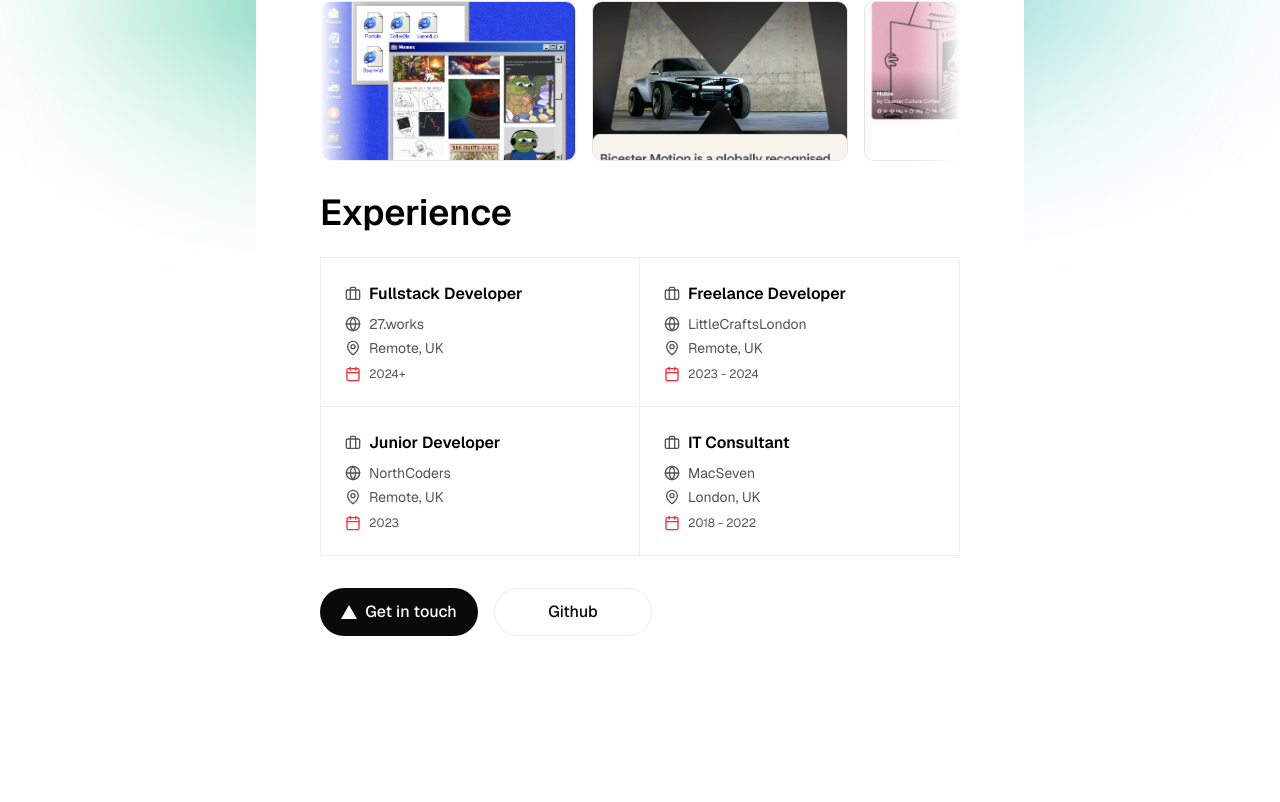
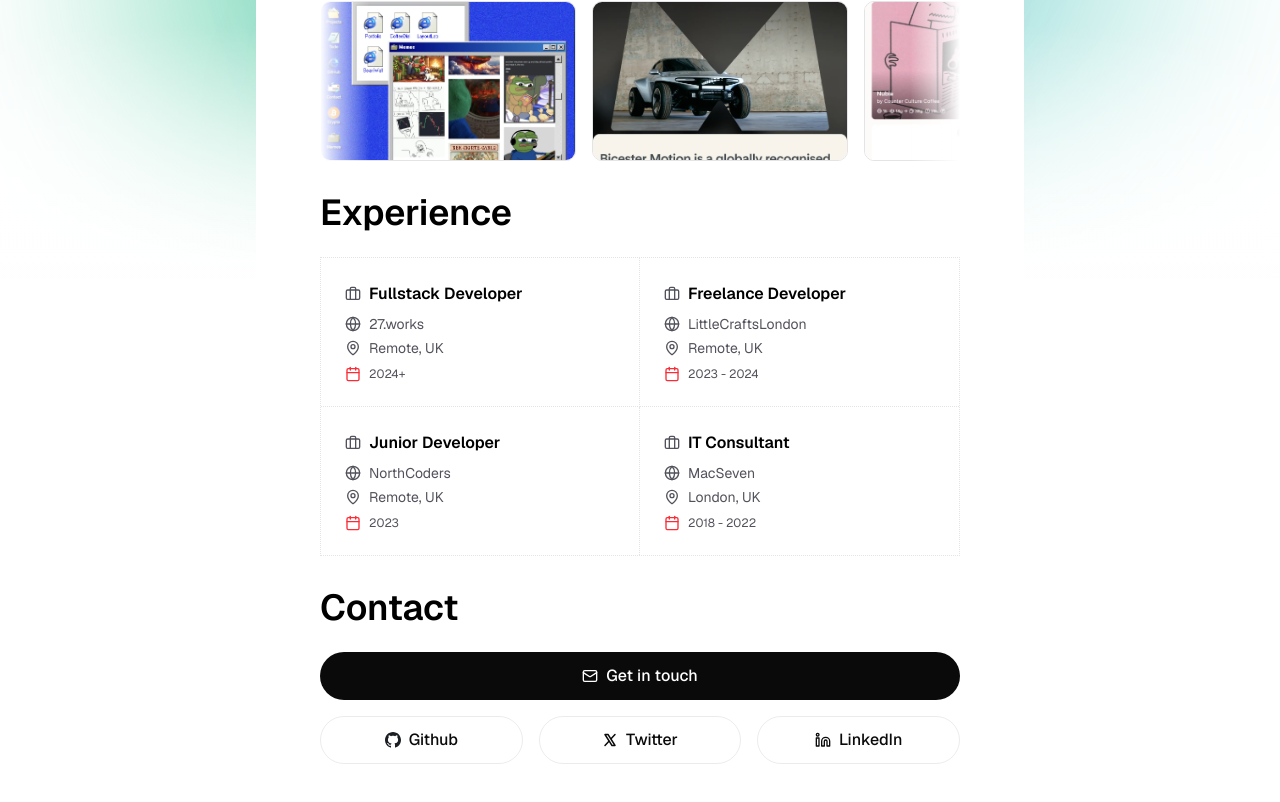
Before and after one commit to chriscodingxyz/next16, a Next.js app: page / in a window 1280 px wide. Shown: the part 521-1323 px from the top of the page. Before the commit the page ends 1229 px from the top, so only its background shows below. Built offline with nearby package versions, Linux system fonts and the light colour scheme.

Commit message:
chore: contact

```diff
--- a/app/page.tsx
+++ b/app/page.tsx
@@ -2,7 +2,17 @@
 
 import { useState, useRef, useEffect } from 'react'
 import Image from 'next/image'
-import { Calendar, Globe, Briefcase, MapPin, X } from 'lucide-react'
+import {
+  Calendar,
+  Globe,
+  Briefcase,
+  MapPin,
+  Mail,
+  Linkedin,
+  X,
+  Send
+} from 'lucide-react'
+import { XLogo } from '@phosphor-icons/react'
 import Marquee from 'react-fast-marquee'
 import { Button } from '@/components/ui/button'
 import { Input } from '@/components/ui/input'
@@ -557,43 +567,12 @@ export default function Home() {
           </div>
         </section>
 
-        <div ref={formRef} className='w-full space-y-4 relative z-10'>
-          <section className='flex w-full flex-col gap-4 text-base font-medium sm:flex-row'>
-            <button
-              onClick={() => setShowContactForm(!showContactForm)}
-              className='flex h-12 w-full items-center justify-center gap-2 rounded-full bg-foreground px-5 text-background transition-colors hover:bg-[#383838] dark:hover:bg-[#ccc] md:w-[158px]'
-            >
-              {showContactForm ? (
-                <>
-                  <X className='h-4 w-4' />
-                  Close Form
-                </>
-              ) : (
-                <>
-                  <Image
-                    className='dark:invert'
-                    src='/vercel.svg'
-                    alt='Vercel logomark'
-                    width={16}
-                    height={16}
-                  />
-                  Get in touch
-                </>
-              )}
-            </button>
-            <a
-              className='flex h-12 w-full items-center justify-center rounded-full border border-solid border-black/[.08] px-5 transition-colors hover:border-transparent hover:bg-black/[.04] dark:border-white/[.145] dark:hover:bg-[#1a1a1a] md:w-[158px]'
-              href='https://nextjs.org/docs?utm_source=create-next-app&utm_medium=appdir-template-tw&utm_campaign=create-next-app'
-              target='_blank'
-              rel='noopener noreferrer'
-            >
-              Github
-            </a>
-          </section>
-
+        <section ref={formRef} className='w-full space-y-6 relative z-10'>
+          <h2 className='text-4xl font-semibold text-black dark:text-zinc-50'>
+            Contact
+          </h2>
           {/* Contact Form */}
           {showContactForm && (
-            <div className='border border-dotted border-zinc-200 dark:border-zinc-800 p-6'>
             <form onSubmit={handleSubmit} className='space-y-5'>
               <Field className='space-y-2'>
                 <FieldLabel htmlFor='name'>Name</FieldLabel>
@@ -637,13 +616,66 @@ export default function Home() {
                 />
               </Field>
 
-                <Button type='submit' className='w-full'>
+              <div className='flex gap-3'>
+                <Button type='submit' className='flex-1'>
+                  <Send className='h-4 w-4 mr-2' />
                   Send Message
                 </Button>
+                <Button
+                  type='button'
+                  variant='destructive'
+                  onClick={() => setShowContactForm(false)}
+                  className='flex-1'
+                >
+                  <X className='h-4 w-4 mr-2' />
+                  Close Form
+                </Button>
+              </div>
             </form>
+          )}
+
+          <div className='flex w-full flex-col gap-4 text-base font-medium'>
+            {!showContactForm && (
+              <button
+                onClick={() => setShowContactForm(true)}
+                className='flex h-12 w-full items-center justify-center gap-2 rounded-full px-5 transition-colors bg-foreground text-background hover:bg-[#383838] dark:hover:bg-[#ccc]'
+              >
+                <Mail className='h-4 w-4' />
+                Get in touch
+              </button>
+            )}
+
+            <div className='flex flex-col sm:flex-row gap-4 w-full'>
+              <a
+                className='flex h-12 w-full items-center justify-center gap-2 rounded-full border border-solid border-black/8 px-5 transition-colors hover:border-transparent hover:bg-black/4 dark:border-white/[.145] dark:hover:bg-[#1a1a1a]'
+                href='https://github.com/chriscodingxyz'
+                target='_blank'
+                rel='noopener noreferrer'
+              >
+                <GitHub className='h-4 w-4' />
+                Github
+              </a>
+              <a
+                className='flex h-12 w-full items-center justify-center gap-2 rounded-full border border-solid border-black/8 px-5 transition-colors hover:border-transparent hover:bg-black/4 dark:border-white/[.145] dark:hover:bg-[#1a1a1a]'
+                href='https://x.com/chriscodingxyz'
+                target='_blank'
+                rel='noopener noreferrer'
+              >
+                <XLogo className='h-4 w-4' weight='bold' />
+                Twitter
+              </a>
+              <a
+                className='flex h-12 w-full items-center justify-center gap-2 rounded-full border border-solid border-black/8 px-5 transition-colors hover:border-transparent hover:bg-black/4 dark:border-white/[.145] dark:hover:bg-[#1a1a1a]'
+                href='https://www.linkedin.com/in/wisniewskichris/'
+                target='_blank'
+                rel='noopener noreferrer'
+              >
+                <Linkedin className='h-4 w-4' />
+                LinkedIn
+              </a>
             </div>
-          )}
           </div>
+        </section>
       </main>
     </div>
   )
--- a/package.json
+++ b/package.json
@@ -9,6 +9,7 @@
     "lint": "eslint"
   },
   "dependencies": {
+    "@phosphor-icons/react": "^2.1.10",
     "@radix-ui/react-accordion": "^1.2.12",
     "@radix-ui/react-label": "^2.1.7",
     "@radix-ui/react-separator": "^1.1.7",
```
Also changed, not shown: 1 other file (tests, documents, lock files or other folders). Lines whose indentation alone changed are shown as unchanged.
